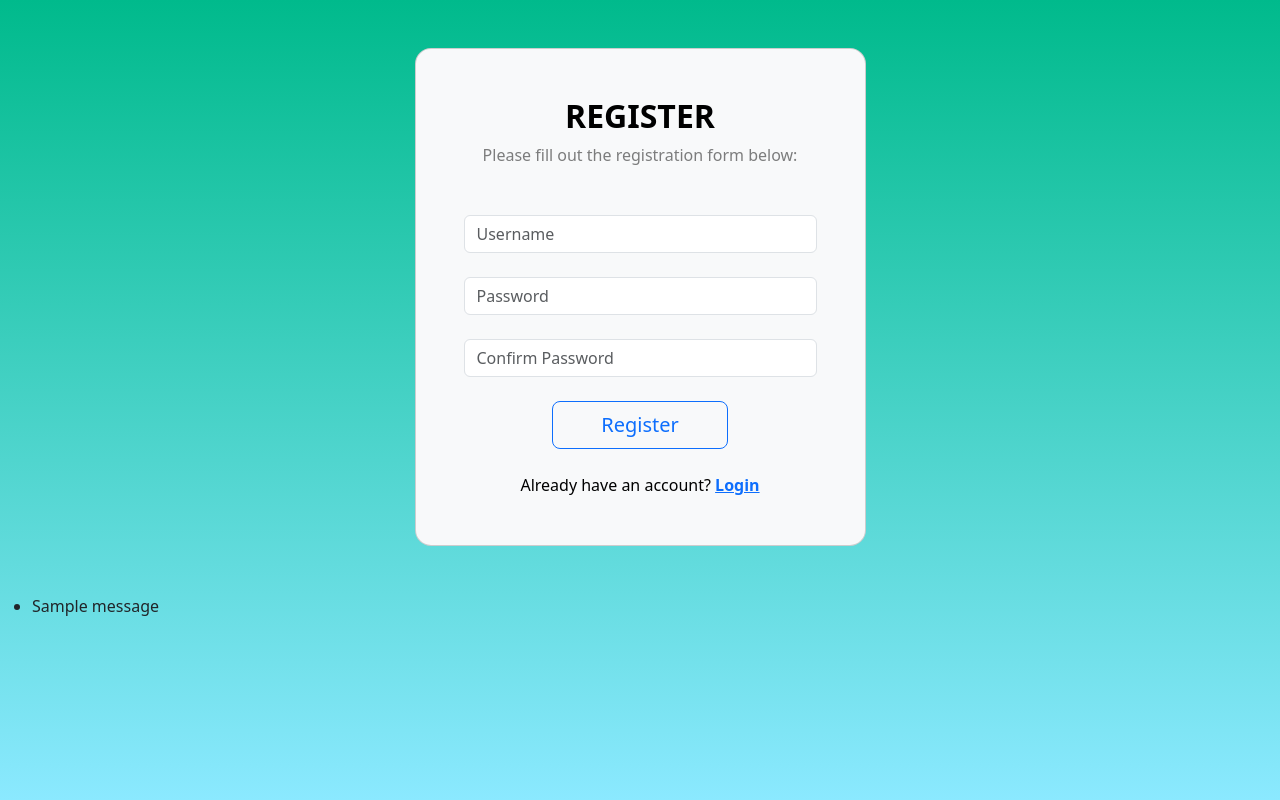
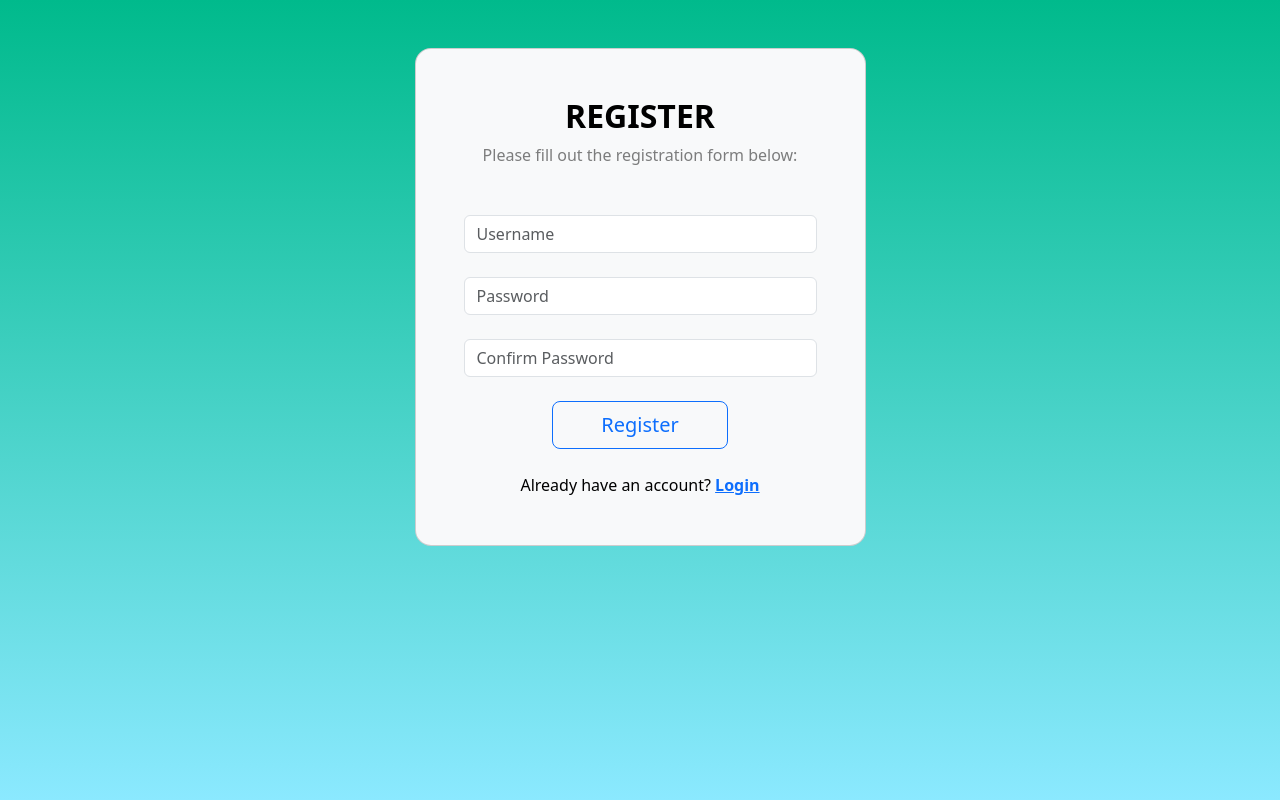
Before and after one commit to TomoriNow/Midterm-Project, a Django app: page /register/ in a window 1280 px wide. Run offline with Django 4.2, Linux system fonts and the light colour scheme; tables that the repository leaves empty hold one stand-in row (values such as "Sample post"); one stand-in notice (Sample message) is shown.

Commit message:
fixed register

```diff
--- a/main/templates/register.html
+++ b/main/templates/register.html
@@ -95,14 +95,6 @@
         </div>
     </div>
 
-    {% if messages %}
-        <ul>
-            {% for message in messages %}
-                <li>{{ message }}</li>
-            {% endfor %}
-        </ul>
-    {% endif %}
-
 </div>
 
 {% endblock content %}
```
